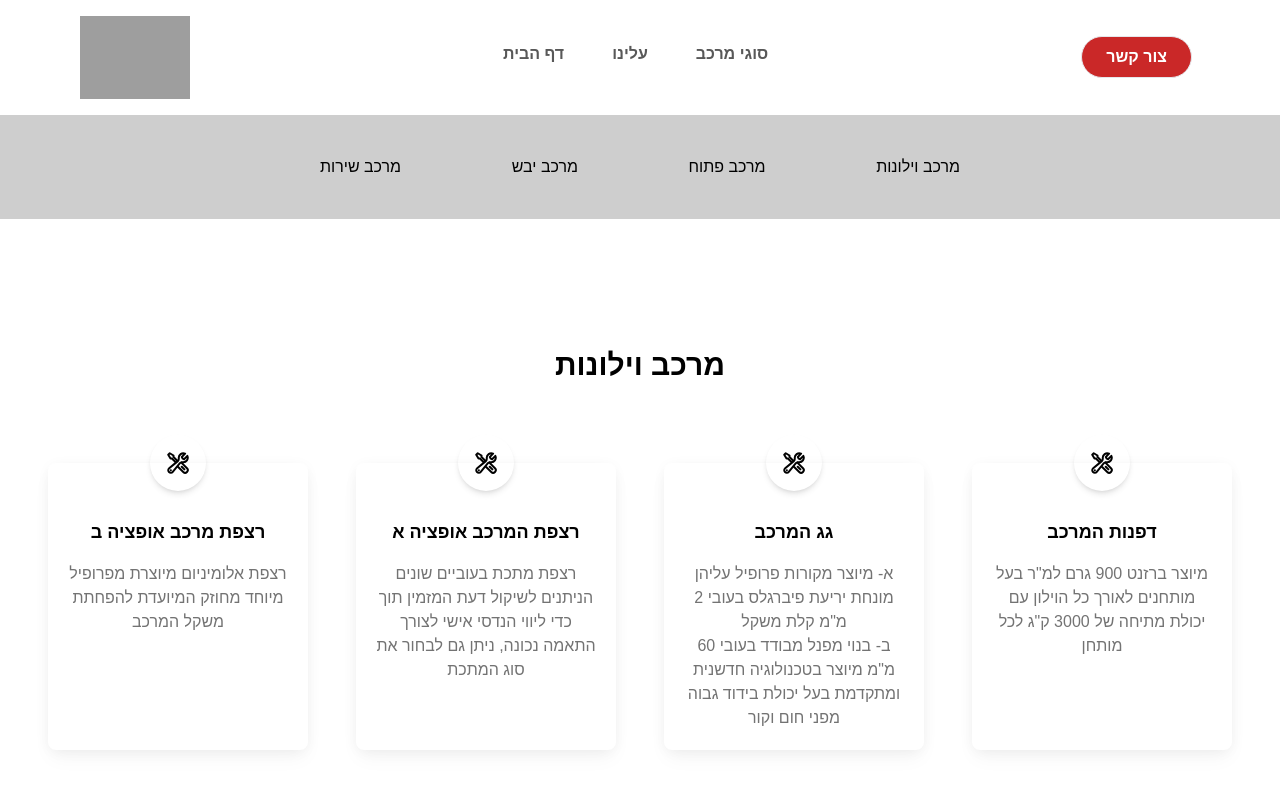
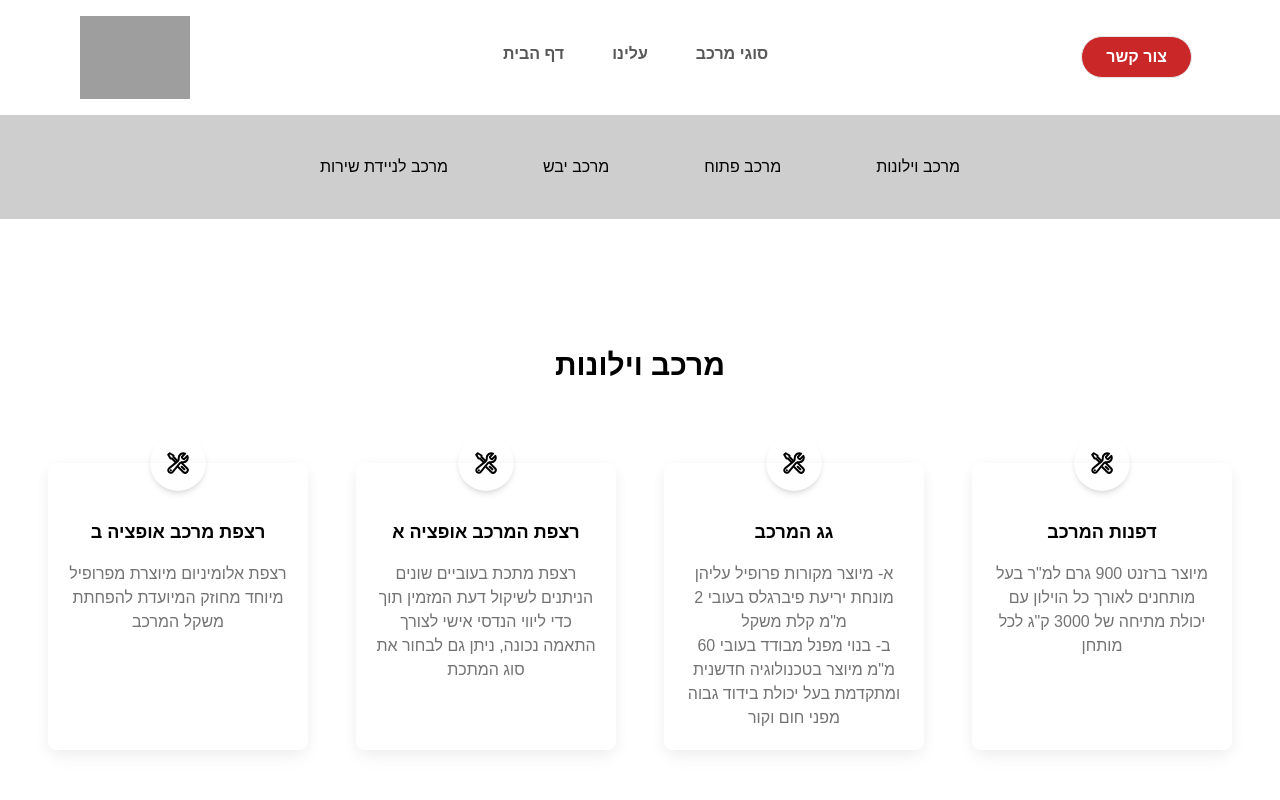
Before and after one commit to DorTeri/Ifrah, a Next.js app: page /gallery/1 in a window 1280 px wide. Shown: the top 800 px of the page. Built offline with nearby package versions, Linux system fonts and the light colour scheme; grey boxes are pictures that could not be loaded.

Commit message:
Fixed title info

```diff
--- a/app/gallery/[typeName]/page.tsx
+++ b/app/gallery/[typeName]/page.tsx
@@ -21,7 +21,7 @@ const page = (props: Props) => {
 
   const imageTypes = [
     {
-      title: 'מרכב שירות',
+      title: 'מרכב לניידת שירות',
       value: 'service',
     },
     {
--- a/components/Info.tsx
+++ b/components/Info.tsx
@@ -29,7 +29,7 @@ const Info = ({ type }: Props) => {
 
             case 'service':
                 setIdx(3)
-                setTitle('מרכב שירות')
+                setTitle('מרכב לניידת שירות')
                 break;
             default:
                 break;
```
